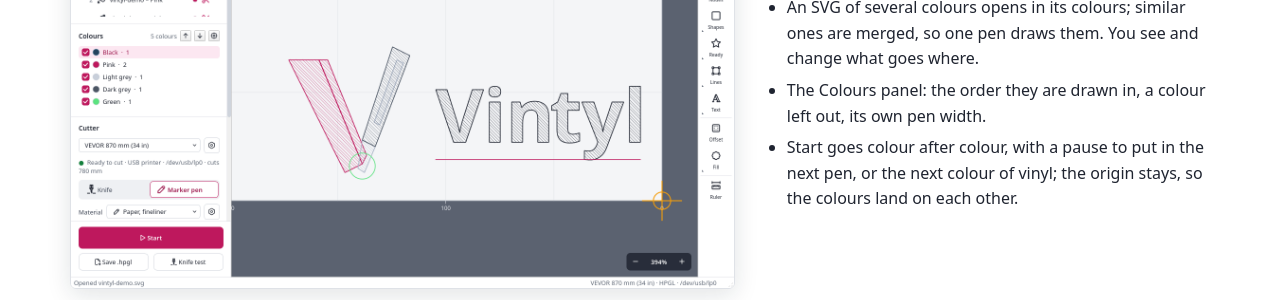
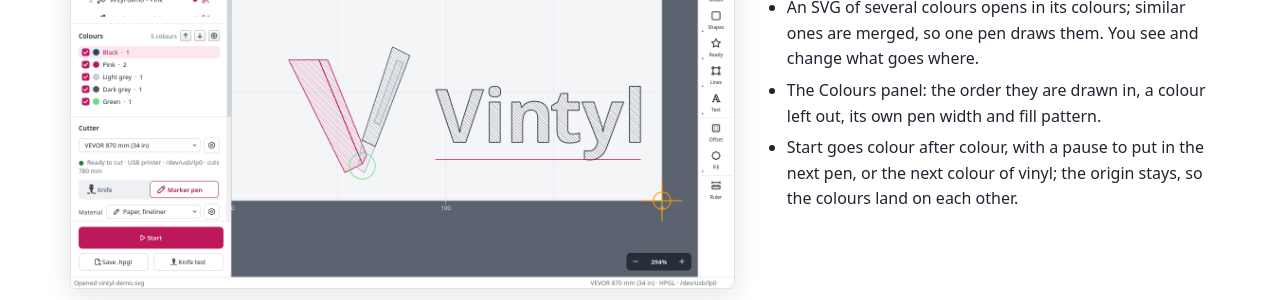
Before and after one commit to cyryllo/vintyl, a Jekyll site: the page built from docs/index.md, in a window 1280 px wide and 1400 px high, scrolled down 3375 px. Shown: the part 181-481 px from the top of the window. Built offline with Jekyll 4.4.1, drawn with Linux system fonts in a browser that asks for light colours.

Commit message:
README and the site: a colour's own fill, and the to-do list

```diff
--- a/docs/index.md
+++ b/docs/index.md
@@ -98,7 +98,7 @@ description: Vintyl is free software for vinyl cutters on Linux. Draw, open SVG
     <h3>Several colours, one after another</h3>
     <ul>
       <li>An SVG of several colours opens in its colours; similar ones are merged, so one pen draws them. You see and change what goes where.</li>
-      <li>The Colours panel: the order they are drawn in, a colour left out, its own pen width.</li>
+      <li>The Colours panel: the order they are drawn in, a colour left out, its own pen width and fill pattern.</li>
       <li>Start goes colour after colour, with a pause to put in the next pen, or the next colour of vinyl; the origin stays, so the colours land on each other.</li>
     </ul>
   </div>
```
Also changed, not shown: other parts of docs/index.md (+1 -1 lines), docs/pl/index.md (+2 -2 lines), README.md.
